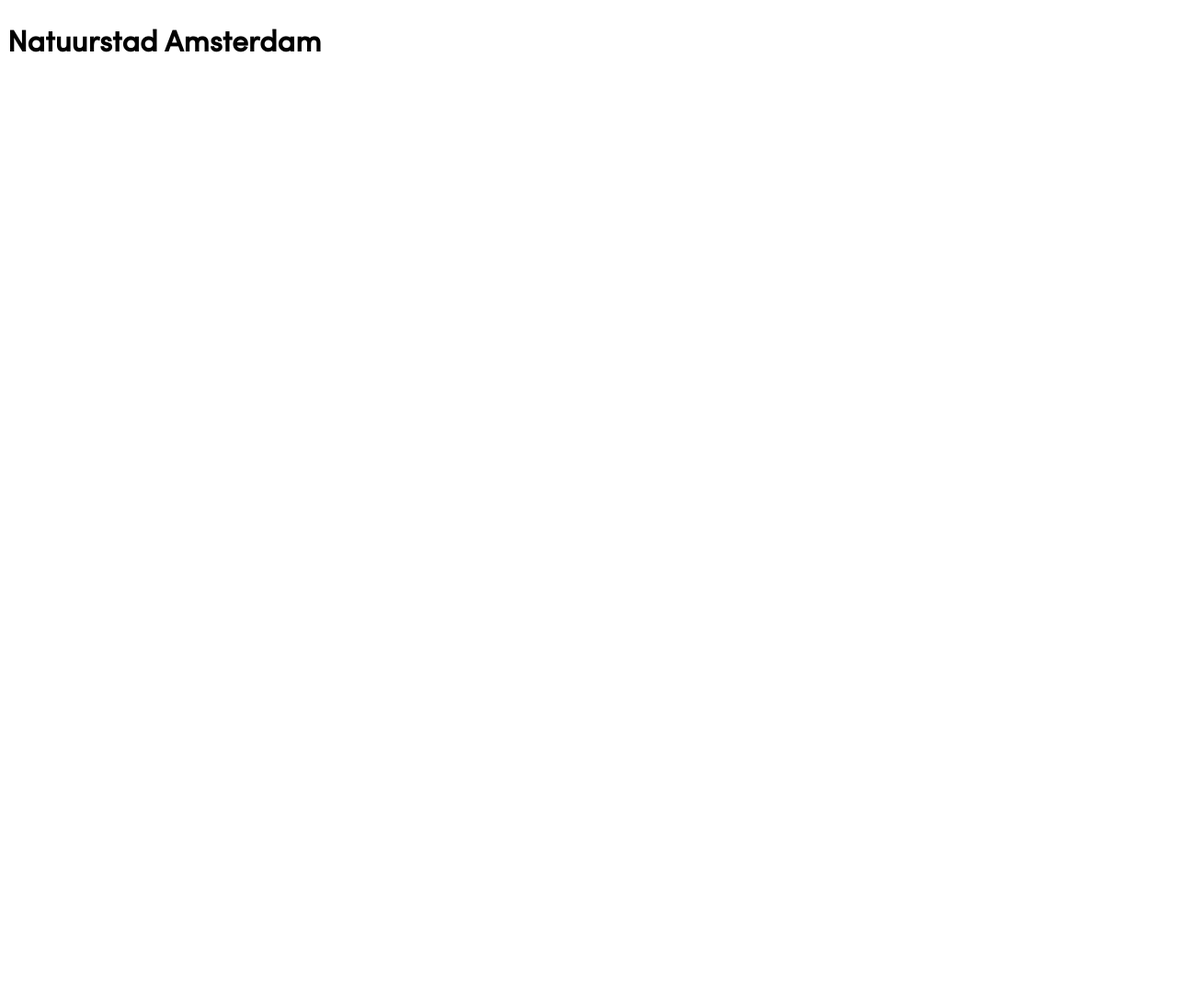
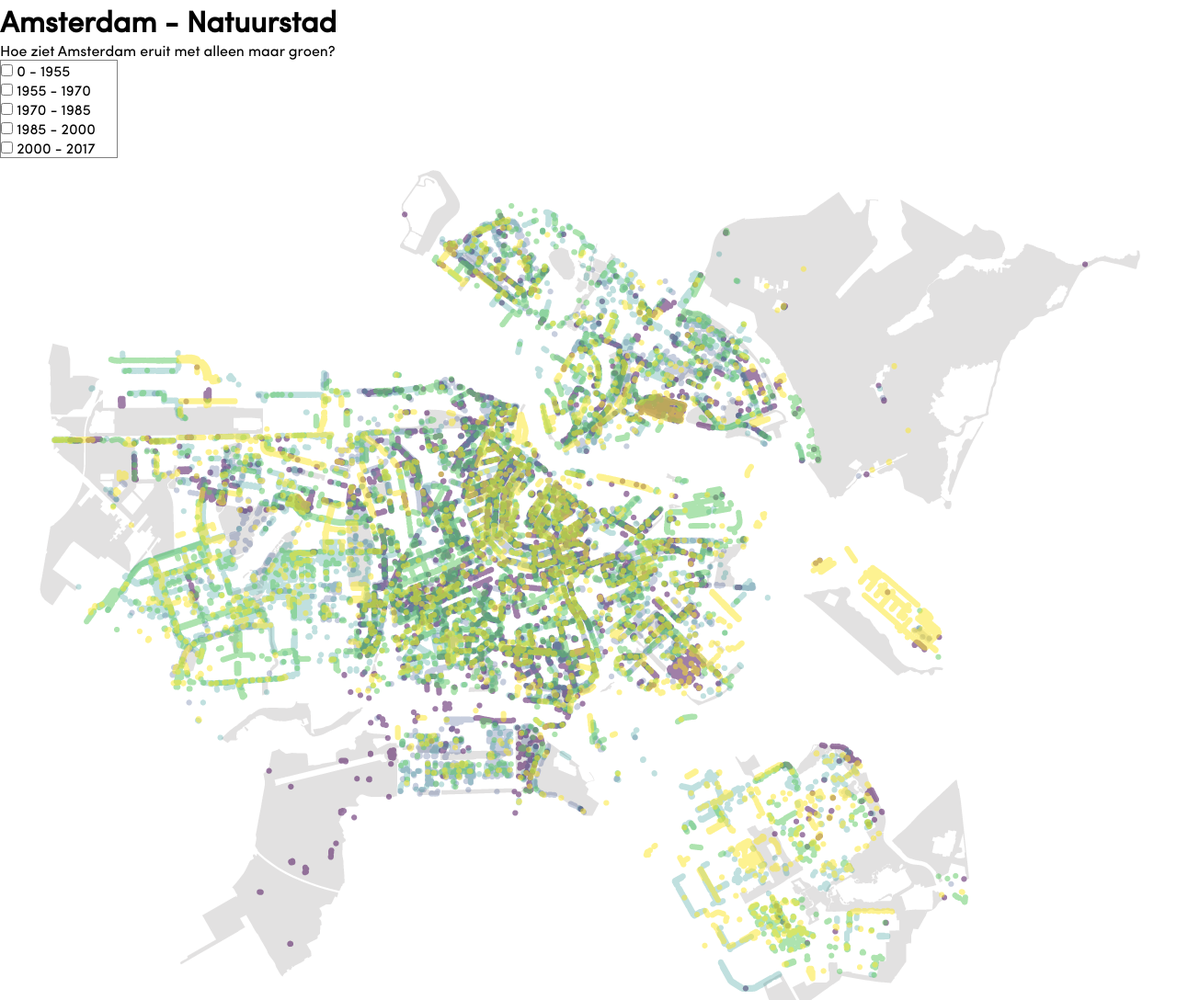
Before and after one commit to kimgarrard/dataweek, a plain HTML site: page index.html in a window 1280 px wide. Shown: the top 1088 px of the page at 92% size. Before the commit the page ends 800 px from the top, so only its background shows below. Drawn offline with Linux system fonts and the light colour scheme.

Commit message:
Update kaart basis

```diff
--- a/index.html
+++ b/index.html
@@ -10,7 +10,28 @@
 </head>
 
 <body>
-  <h1>Natuurstad Amsterdam</h1>
+  <h1>Amsterdam - Natuurstad</h1>
+  <p>Hoe ziet Amsterdam eruit met alleen maar groen?</p>
+
+  <section class="legenda">
+    <form>
+      <input type="checkbox" value="0 - 1945" class="optie1"> 0 - 1955<br>
+      <input type="checkbox" value="1945 - 1960" class="optie2"> 1955 - 1970<br>
+      <input type="checkbox" value="1960 - 1895" class="optie3"> 1970 - 1985<br>
+      <input type="checkbox" value="1985 - 2000" class="optie4"> 1985 - 2000<br>
+      <input type="checkbox" value="2000 - 2017" class="optie5"> 2000 - 2017
+    </form>
+  </section>
+
+  <section class="imagesDiv">
+    <img src="images/0parken.png" alt="" class="optie1img">
+    <img src="images/0-1955paars.png" alt="" class="optie2img">
+    <img src="images/1955-1970lila.png" alt="" class="optie3img">
+    <img src="images/1970-1985blauw.png" alt="" class="optie4img">
+    <img src="images/1985-2000groen.png" alt="" class="optie5img">
+    <img src="images/2000-2017geel.png" alt="">
+
+  </section>
 
 
 
--- a/index.js
+++ b/index.js
@@ -0,0 +1,15 @@
+/*jslint browser: true, devel: true, eqeq: true, plusplus: true, sloppy: true, vars: true, white: true*/
+/*eslint-env browser*/
+/*eslint 'no-console':0*/
+
+let optie1 = document.querySelector(".optie1");
+let optie2 = document.querySelector(".optie2");
+let optie3 = document.querySelector(".optie3");
+let optie4 = document.querySelector(".optie4");
+let optie5 = document.querySelector(".optie5");
+
+let optie1img = document.querySelector(".optie1img");
+let optie2img = document.querySelector(".optie2img");
+let optie3img = document.querySelector(".optie3img");
+let optie4img = document.querySelector(".optie4img");
+let optie5img = document.querySelector(".optie5img");
--- a/styles.css
+++ b/styles.css
@@ -15,9 +15,31 @@
 
 * {
     box-sizing: border-box;
+    margin: 0;
+    padding: 0;
+}
+
+body {
     font-family: SofiaRegular;
 }
 
 .invisible {
     display: none;
 }
+
+.legenda {
+  border: 1px solid grey;
+  display: flex;
+  flex-wrap: wrap;
+  width:10%;
+}
+
+.imagesDiv {
+  display: flex;
+  justify-content: center;
+}
+
+.imagesDiv img {
+  position: absolute;
+  opacity: 0.5;
+}
```
Also changed, not shown: images/0-1955paars.png (added), images/0parken.png (added), images/1955-1970lila.png (added), images/1970-1985blauw.png (added), images/1985-2000groen.png (added), images/2000-2017geel.png (added), 3 other files.
